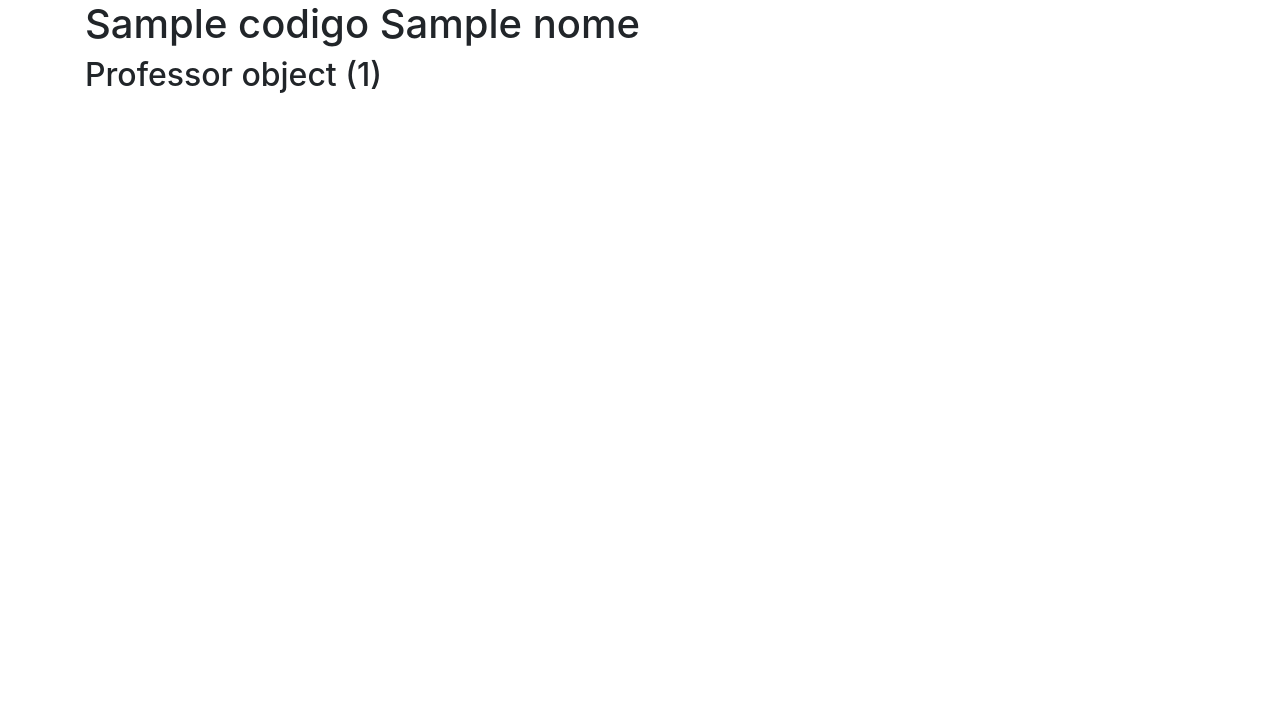
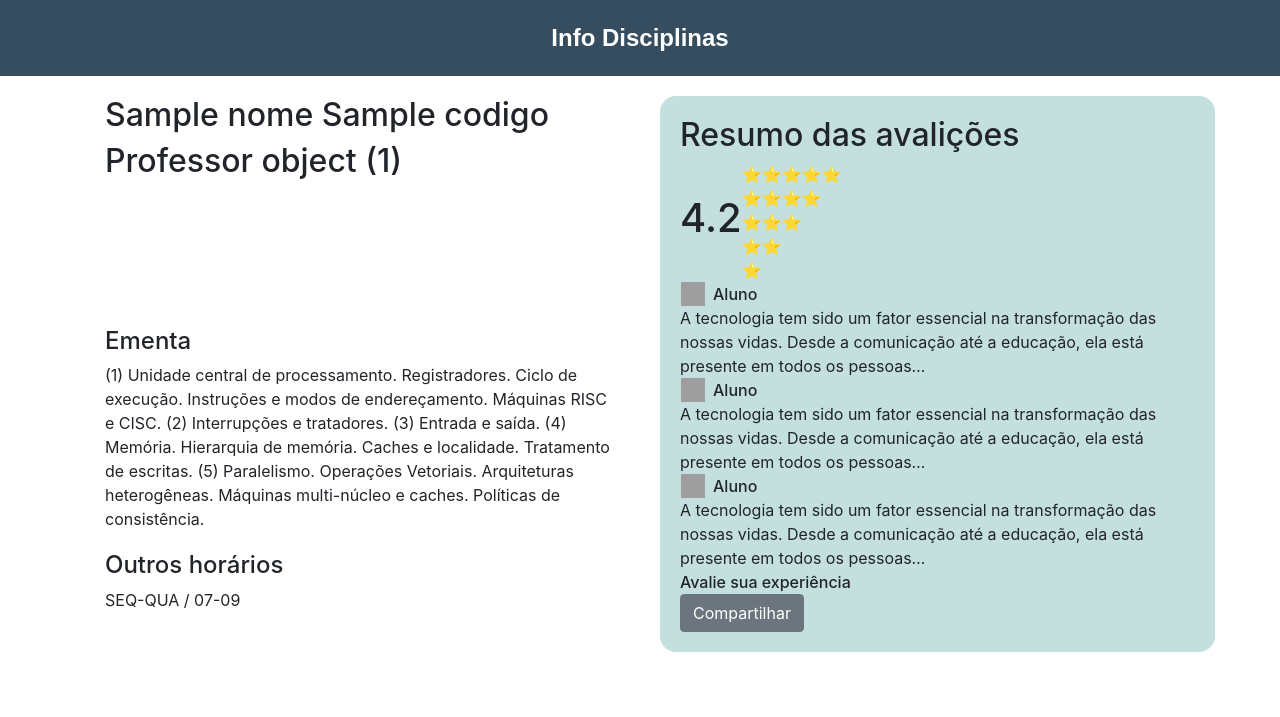
Before and after one commit to BeVieira/PUC-Disciplines-Info, a Django app: template site_disciplines_info/app_disciplines_info/templates/disciplina.html in a window 1280 px wide. Shown: the top 717 px of the page. Run offline with Django 5.2, Linux system fonts and the light colour scheme; data comes from the database, SQL or seed files in the repository; tables that the repository leaves empty hold one stand-in row (values such as "Sample post"); the template is opened without the code that fills it: values that come from a table or form of the project are taken from there, most other values are stand-ins (such as "Sample title", 1, 10 or a date in 2020); grey boxes are pictures that could not be loaded.

Commit message:
fix na busca + pagina da disciplina

```diff
--- a/site_disciplines_info/app_disciplines_info/templates/base.html
+++ b/site_disciplines_info/app_disciplines_info/templates/base.html
@@ -7,6 +7,9 @@
     <link rel="stylesheet" href="https://cdn.jsdelivr.net/npm/bootstrap@4.0.0/dist/css/bootstrap.min.css" integrity="sha384-Gn5384xqQ1aoWXA+058RXPxPg6fy4IWvTNh0E263XmFcJlSAwiGgFAW/dAiS6JXm" crossorigin="anonymous">
 </head>
 <body>
+    <header>
+        <span class="clickable-text" onclick="window.location.href='{% url 'consultar' %}'">Info Disciplinas</span>
+    </header>
     <div class="container">
         {% block content %}
 
@@ -16,3 +19,19 @@
     <script src="https://cdn.jsdelivr.net/npm/bootstrap@5.3.3/dist/js/bootstrap.bundle.min.js" integrity="sha384-YvpcrYf0tY3lHB60NNkmXc5s9fDVZLESaAA55NDzOxhy9GkcIdslK1eN7N6jIeHz" crossorigin="anonymous"></script>
 </body>
 </html>
+
+<style>
+    header {
+        background-color: #354d5e; /* Cor de fundo */
+        color: white; /* Cor do texto */
+        padding: 20px; /* Espaçamento interno */
+        text-align: center; /* Alinhamento do texto ao centro */
+        font-family: Arial, sans-serif; /* Fonte */
+        font-weight: bold; /* Texto em negrito */
+        font-size: 24px; /* Tamanho da fonte */
+    }
+
+    .clickable-text {
+        cursor: pointer;
+    }
+</style>
--- a/site_disciplines_info/app_disciplines_info/templates/disciplina.html
+++ b/site_disciplines_info/app_disciplines_info/templates/disciplina.html
@@ -1,6 +1,102 @@
 {% extends 'base.html' %}
 
 {% block content %}
-  <h1>{{ codigo }} {{ nome }}</h1>
-  <h2>{{ professor }}</h2>
+<div style="display: flex;">
+  <div class="informacoes">
+    <div class="titulo">
+      <h2> {{ nome }} {{ codigo }} </h2>
+      <h2> {{ professor }} </h2>
+    </div>
+    <div class="ementa">
+      <h4>Ementa</h4>
+      <p> (1) Unidade central de processamento. Registradores. Ciclo de execução. Instruções e modos de endereçamento. Máquinas RISC e CISC. (2) Interrupções e tratadores. (3) Entrada e saída. (4) Memória. Hierarquia de memória. Caches e localidade. Tratamento de escritas. (5) Paralelismo. Operações Vetoriais. Arquiteturas heterogêneas. Máquinas multi-núcleo e caches. Políticas de consistência.</p>
+    </div>
+    <div class="horarios">
+      <h4>Outros horários</h4>
+      <p>SEQ-QUA / 07-09 </p>
+    </div>
+  </div>
+
+  <div class="avalicao">
+    <div class="titulo">
+      <h2> Resumo das avalições </h2>
+    </div>
+    <div class="notas" style="display: flex;">
+      <div class="media" style="align-items: center;">
+        <h1> 4.2 </h1>
+      </div>
+      <div class="grafico">
+        <p> ⭐⭐⭐⭐⭐ </p>
+        <p> ⭐⭐⭐⭐ </p>
+        <p> ⭐⭐⭐ </p>
+        <p> ⭐⭐ </p>
+        <p> ⭐ </p>
+      </div>
+    </div>
+    <div class="comentarios">
+      <div class="usuario row">
+        <img src="https://w7.pngwing.com/pngs/178/595/png-transparent-user-profile-computer-icons-login-user-avatars-thumbnail.png">
+        <p style="font-weight:500">Aluno</p>
+      </div>
+      <div class="texto">
+        A tecnologia tem sido um fator essencial na transformação das nossas vidas. Desde a comunicação até a educação, ela está presente em todos os pessoas…
+      </div>
+      <div class="usuario row">
+        <img src="https://w7.pngwing.com/pngs/178/595/png-transparent-user-profile-computer-icons-login-user-avatars-thumbnail.png">
+        <p style="font-weight:500">Aluno</p>
+      </div>
+      <div class="texto">
+        A tecnologia tem sido um fator essencial na transformação das nossas vidas. Desde a comunicação até a educação, ela está presente em todos os pessoas…
+      </div>
+      <div class="usuario row">
+        <img src="https://w7.pngwing.com/pngs/178/595/png-transparent-user-profile-computer-icons-login-user-avatars-thumbnail.png">
+        <p style="font-weight:500">Aluno</p>
+      </div>
+      <div class="texto">
+        A tecnologia tem sido um fator essencial na transformação das nossas vidas. Desde a comunicação até a educação, ela está presente em todos os pessoas…
+    </div>
+    </div>
+    <div class="compartilhar">
+      <div class="titulo" style="font-weight: 500;">
+        Avalie sua experiência
+      </div>
+      <button type="button" class="btn btn-secondary">Compartilhar</button>
+    </div>
+  </div>
+</div>
+
+<style>
+  img{
+    width: 24px;
+    margin: 0px 8px 0px 16px;
+  }
+  p{
+    margin:0px;
+  }
+  .informacoes{
+    min-width: 50%;
+    padding: 20px;
+  }
+  .avalicao{
+    min-width: 50%;
+    background: #C3E0DF;
+    padding: 20px;
+    margin: 20px;
+    border-radius: 16px;
+  }
+  .comentarios{
+    justify-content: center;
+  }
+  .informacoes .titulo{
+    min-height: 40%;
+  }
+  .informacoes .ementa{
+    min-height: 30%;
+    margin-bottom: 20px;
+  }
+  .informacoes .horarios{
+    min-height: 30%;
+    margin-bottom: 20px;
+  }
+</style>
 {% endblock %}
--- a/site_disciplines_info/app_disciplines_info/views/views.py
+++ b/site_disciplines_info/app_disciplines_info/views/views.py
@@ -25,7 +25,7 @@ def consultar_view(request):
 
         consulta = Disciplina.objects.filter(**filtros)
 
-        if not consulta.exists():
+        if not (codigo or nome or professor or dia or horario):
             consulta = Disciplina.objects.all()
 
         for disciplina in consulta:
```
